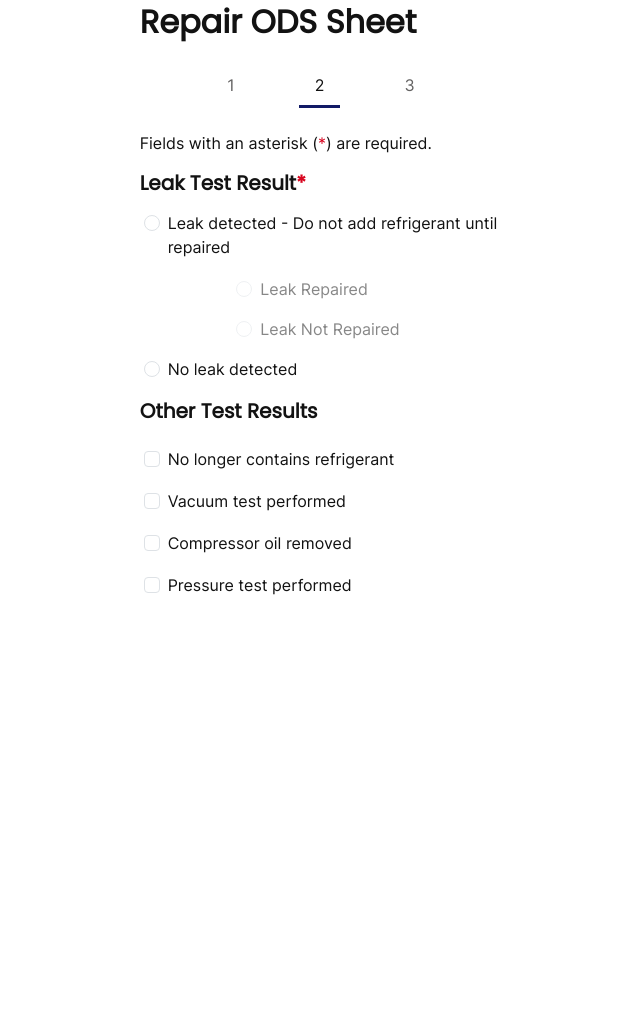
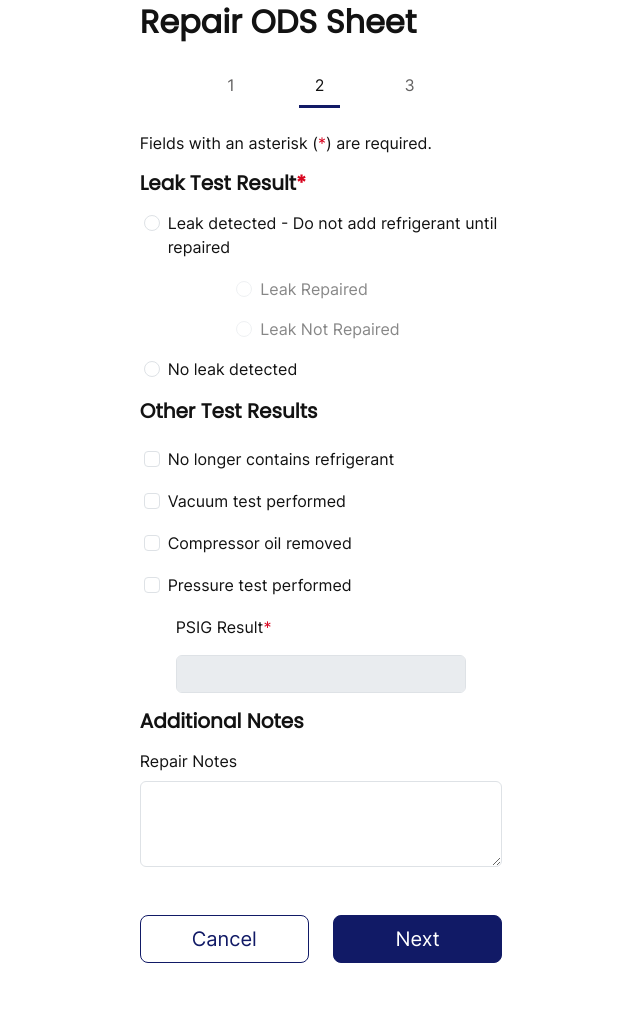
Before and after one commit to Christopher-DSA/Week2TempRefit, a Flask app: template templates/equipment/repair_ODS_Sheet.html in a window 1280 px wide, after a click that opens the changed part. Shown: the part 45-1056 px from the top of the page, without its empty margins (319-959 px from the left). Before the commit the page ends 640 px from the top, so only its background shows below. Run offline with Flask 3, Linux system fonts and the light colour scheme; the template is opened without the code that fills it, so the values that code supplies are empty.

Commit message:
completing the 2nd tab

```diff
--- a/templates/equipment/repair_ODS_Sheet.html
+++ b/templates/equipment/repair_ODS_Sheet.html
@@ -256,6 +256,23 @@
                                                     Pressure test performed
                                                 </label>
                                             </div>
+                                            <div class="px-5">
+                                                <p class="mt-3" disabled>PSIG Result<span class="text-danger">*</span></p>
+                                                <input class="form-control" type="text" disabled>
+                                            </div>
+                                            <h5 class="my-3">Additional Notes</h5>
+                                            <div class="form-group">
+                                                <label class="mb-2" for="exampleFormControlTextarea1">Repair Notes</label>
+                                                <textarea class="form-control" id="exampleFormControlTextarea1" rows="3"></textarea>
+                                            </div>
+                                        </div>
+                                        <div class="row d-flex pt-5 justify-content-center">
+                                            <div class="d-flex flex-col align-items-center gap-4">
+                                                <button class="btn btn-outline-primary btn-lg w-100"
+                                                    type="button">Cancel</button>
+                                                <input class="btn btn-lg btn-primary w-100" type="submit"
+                                                    name="Scan Cylinder" value="Next">
+                                            </div>
                                         </div>
                                     </div>
                                     <div class="tab-pane" role="tabpanel" id="tab-3">
```
